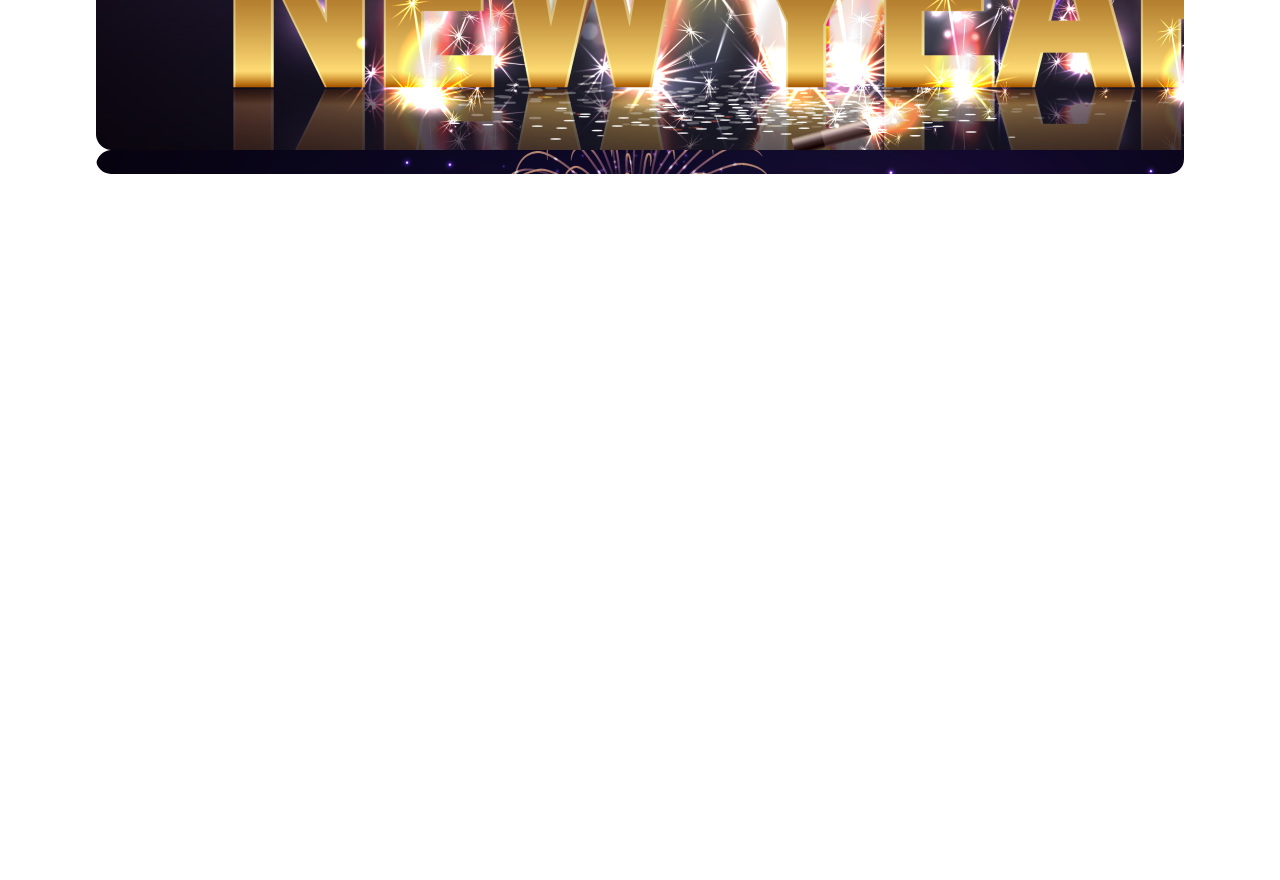
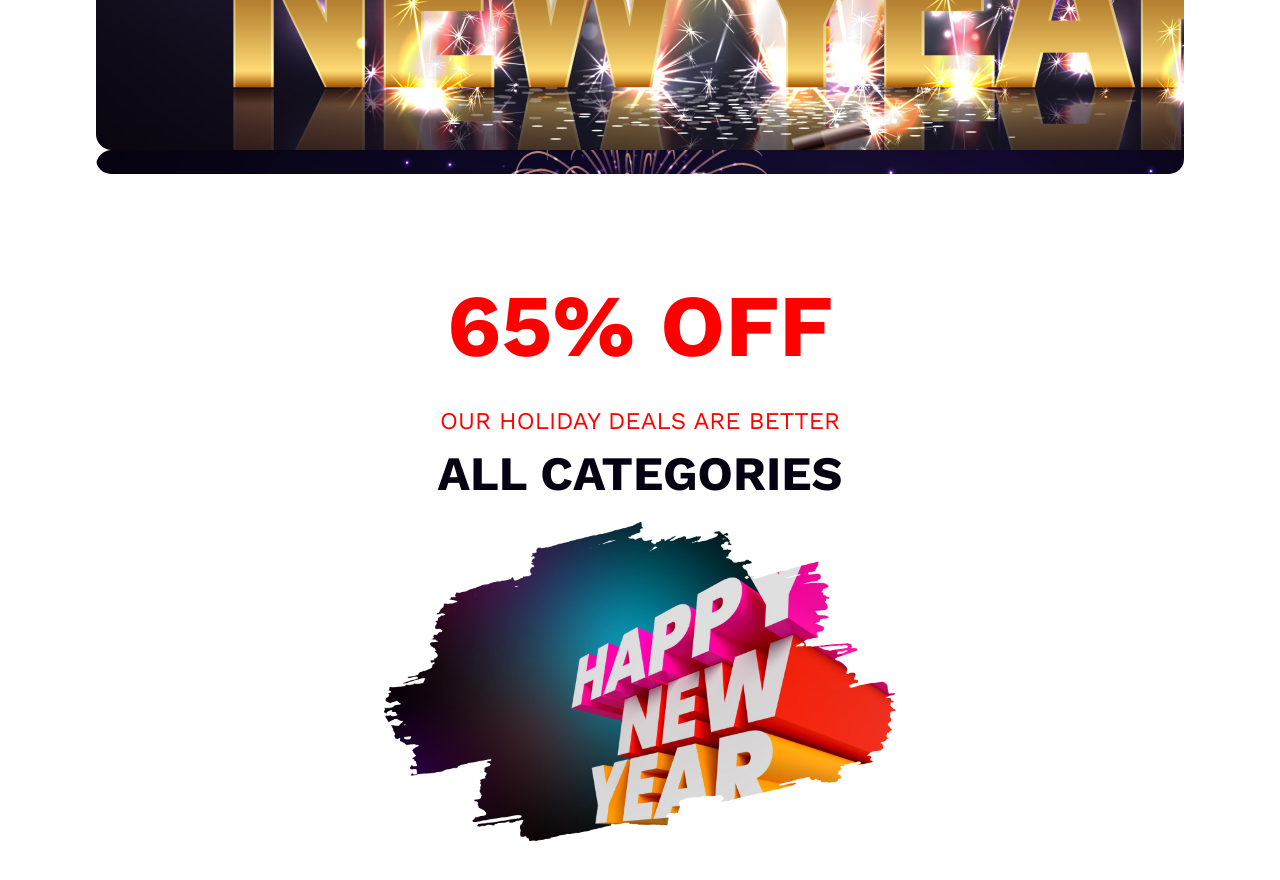
Before and after one commit to mamunalabdullah/B9A1-New-Year-New-Mission-2k24, a plain HTML site: page index.html in a window 1280 px wide. Shown: the part 500-1380 px from the top of the page. Before the commit the page ends 800 px from the top, so only its background shows below. Drawn offline with nearby package versions, Linux system fonts and the light colour scheme.

Commit message:
discount area add

```diff
--- a/index.html
+++ b/index.html
@@ -20,7 +20,10 @@
     </header>
     <main>
         <section class="discount">
-
+            <h1 class="discount-title">65% OFF</h1>
+            <p class="discount-description">OUR HOLIDAY DEALS ARE BETTER</p>
+            <h4 class="discount-subtitle">ALL CATEGORIES</h4>
+            <img src="resources/New Year Photo.png" alt="a photo of new year" class="image-discount">
         </section>
     </main>
 </body>
--- a/style.css
+++ b/style.css
@@ -2,6 +2,11 @@
     margin: 0;
     padding: 0;
     font-family: "Work Sans", sans-serif;
+}
+img{
+    display: block;
+    height: auto;
+    max-width: 100%;
 }
 
 /* header area styles  */
@@ -30,3 +35,24 @@ header{
     font-size: 72px;
     color: #fff;
 }
+
+/* discount area styles  */
+.discount{
+    width: 40%;
+    margin: 100px auto;
+    text-align: center;
+}
+.discount-title{
+    color: #FF0000;
+    font-size: 88px;
+}
+.discount-description{
+    color: #FF0000;
+    font-size: 24px;
+    margin: 30px 0 10px 0;
+}
+.discount-subtitle{
+    color: #070211;
+    font-size: 48px;
+    margin-bottom: 20px;
+}
```
